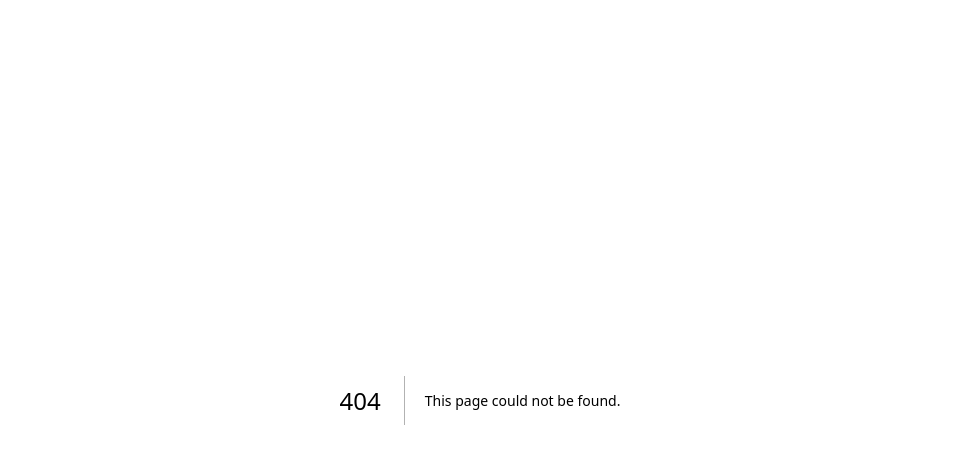
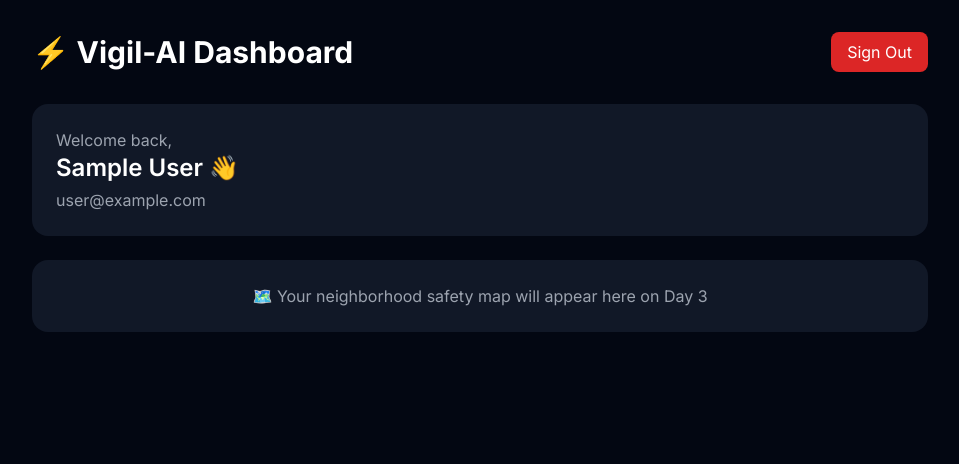
Before and after one commit to anyarajesh1/Vigil-AI, a Next.js app in the folder frontend/: page /dashboard in a window 1280 px wide. Before the commit this address had no page. Shown: the top 464 px of the page, without its empty margins (160-1119 px from the left). Built offline with nearby package versions, Linux system fonts and the light colour scheme; no server answers; sample sign-in values are in the browser's storage.

Commit message:
feature: NextAuth Google OAuth login flow

```diff
--- /dev/null
+++ b/frontend/app/SessionProvider.tsx
@@ -0,0 +1,13 @@
+"use client"
+import { SessionProvider } from "next-auth/react"
+import { Session } from "next-auth"
+
+export default function Provider({
+  children,
+  session,
+}: {
+  children: React.ReactNode
+  session: Session | null
+}) {
+  return <SessionProvider session={session}>{children}</SessionProvider>
+}
--- /dev/null
+++ b/frontend/app/api/auth/[...nextauth]/route.ts
@@ -0,0 +1,30 @@
+import NextAuth, { NextAuthOptions } from "next-auth"
+import GoogleProvider from "next-auth/providers/google"
+import { PrismaAdapter } from "@auth/prisma-adapter"
+import { PrismaClient } from "@prisma/client"
+
+const prisma = new PrismaClient()
+
+export const authOptions: NextAuthOptions = {
+  adapter: PrismaAdapter(prisma),
+  providers: [
+    GoogleProvider({
+      clientId: process.env.GOOGLE_CLIENT_ID!,
+      clientSecret: process.env.GOOGLE_CLIENT_SECRET!,
+    }),
+  ],
+  pages: {
+    signIn: "/login",
+  },
+  callbacks: {
+    session({ session, user }) {
+      if (session.user) {
+        session.user.id = user.id
+      }
+      return session
+    },
+  },
+}
+
+const handler = NextAuth(authOptions)
+export { handler as GET, handler as POST }
--- /dev/null
+++ b/frontend/app/dashboard/page.tsx
@@ -0,0 +1,49 @@
+"use client"
+import { useSession, signOut } from "next-auth/react"
+import { useRouter } from "next/navigation"
+import { useEffect } from "react"
+
+export default function Dashboard() {
+  const { data: session, status } = useSession()
+  const router = useRouter()
+
+  useEffect(() => {
+    if (status === "unauthenticated") {
+      router.push("/login")
+    }
+  }, [status])
+
+  if (status === "loading") {
+    return (
+      <div className="min-h-screen flex items-center justify-center bg-gray-950">
+        <p className="text-white text-xl">Loading...</p>
+      </div>
+    )
+  }
+
+  return (
+    <div className="min-h-screen bg-gray-950 text-white p-8">
+      <div className="max-w-4xl mx-auto">
+        <div className="flex justify-between items-center mb-8">
+          <h1 className="text-3xl font-bold">⚡ Vigil-AI Dashboard</h1>
+          <button
+            onClick={() => signOut({ callbackUrl: "/login" })}
+            className="bg-red-600 px-4 py-2 rounded-lg hover:bg-red-700 transition"
+          >
+            Sign Out
+          </button>
+        </div>
+        <div className="bg-gray-900 rounded-2xl p-6">
+          <p className="text-gray-400">Welcome back,</p>
+          <p className="text-2xl font-semibold">{session?.user?.name} 👋</p>
+          <p className="text-gray-400 mt-1">{session?.user?.email}</p>
+        </div>
+        <div className="mt-6 bg-gray-900 rounded-2xl p-6">
+          <p className="text-gray-400 text-center">
+            🗺️ Your neighborhood safety map will appear here on Day 3
+          </p>
+        </div>
+      </div>
+    </div>
+  )
+}
--- a/frontend/app/layout.tsx
+++ b/frontend/app/layout.tsx
@@ -1,35 +1,30 @@
-import type { Metadata } from "next";
-import localFont from "next/font/local";
-import "./globals.css";
+import type { Metadata } from "next"
+import { Inter } from "next/font/google"
+import "./globals.css"
+import { getServerSession } from "next-auth"
+import SessionProvider from "./SessionProvider"
+import { authOptions } from "./api/auth/[...nextauth]/route"
 
-const geistSans = localFont({
-  src: "./fonts/GeistVF.woff",
-  variable: "--font-geist-sans",
-  weight: "100 900",
-});
-const geistMono = localFont({
-  src: "./fonts/GeistMonoVF.woff",
-  variable: "--font-geist-mono",
-  weight: "100 900",
-});
+const inter = Inter({ subsets: ["latin"] })
 
 export const metadata: Metadata = {
-  title: "Create Next App",
-  description: "Generated by create next app",
-};
+  title: "Vigil-AI",
+  description: "AI that watches over your neighborhood 24/7",
+}
 
-export default function RootLayout({
+export default async function RootLayout({
   children,
-}: Readonly<{
-  children: React.ReactNode;
-}>) {
+}: {
+  children: React.ReactNode
+}) {
+  const session = await getServerSession(authOptions)
   return (
     <html lang="en">
-      <body
-        className={`${geistSans.variable} ${geistMono.variable} antialiased`}
-      >
-        {children}
+      <body className={inter.className}>
+        <SessionProvider session={session}>
+          {children}
+        </SessionProvider>
       </body>
     </html>
-  );
+  )
 }
--- /dev/null
+++ b/frontend/app/login/page.tsx
@@ -0,0 +1,22 @@
+"use client"
+import { signIn } from "next-auth/react"
+
+export default function LoginPage() {
+  return (
+    <div className="min-h-screen flex items-center justify-center bg-gray-950">
+      <div className="bg-gray-900 p-10 rounded-2xl shadow-2xl flex flex-col items-center gap-6">
+        <h1 className="text-4xl font-bold text-white">⚡ Vigil-AI</h1>
+        <p className="text-gray-400 text-center">
+          AI that watches over your neighborhood 24/7
+        </p>
+        <button
+          onClick={() => signIn("google", { callbackUrl: "/dashboard" })}
+          className="bg-white text-gray-900 font-semibold px-6 py-3 rounded-xl hover:bg-gray-100 transition flex items-center gap-3"
+        >
+          <img src="https://www.google.com/favicon.ico" className="w-5 h-5" />
+          Sign in with Google
+        </button>
+      </div>
+    </div>
+  )
+}
```
Also changed, not shown: frontend/types/next-auth.d.ts (added, +12 -0 lines).
